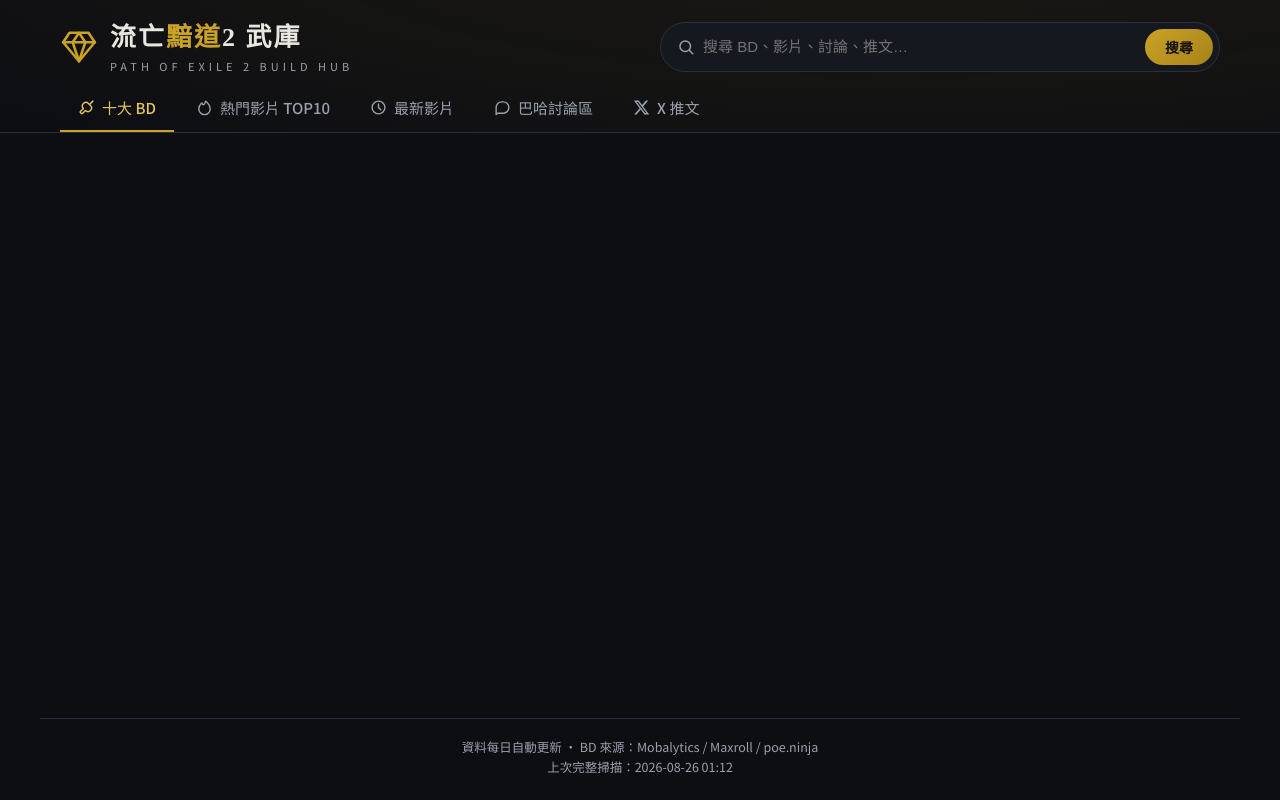
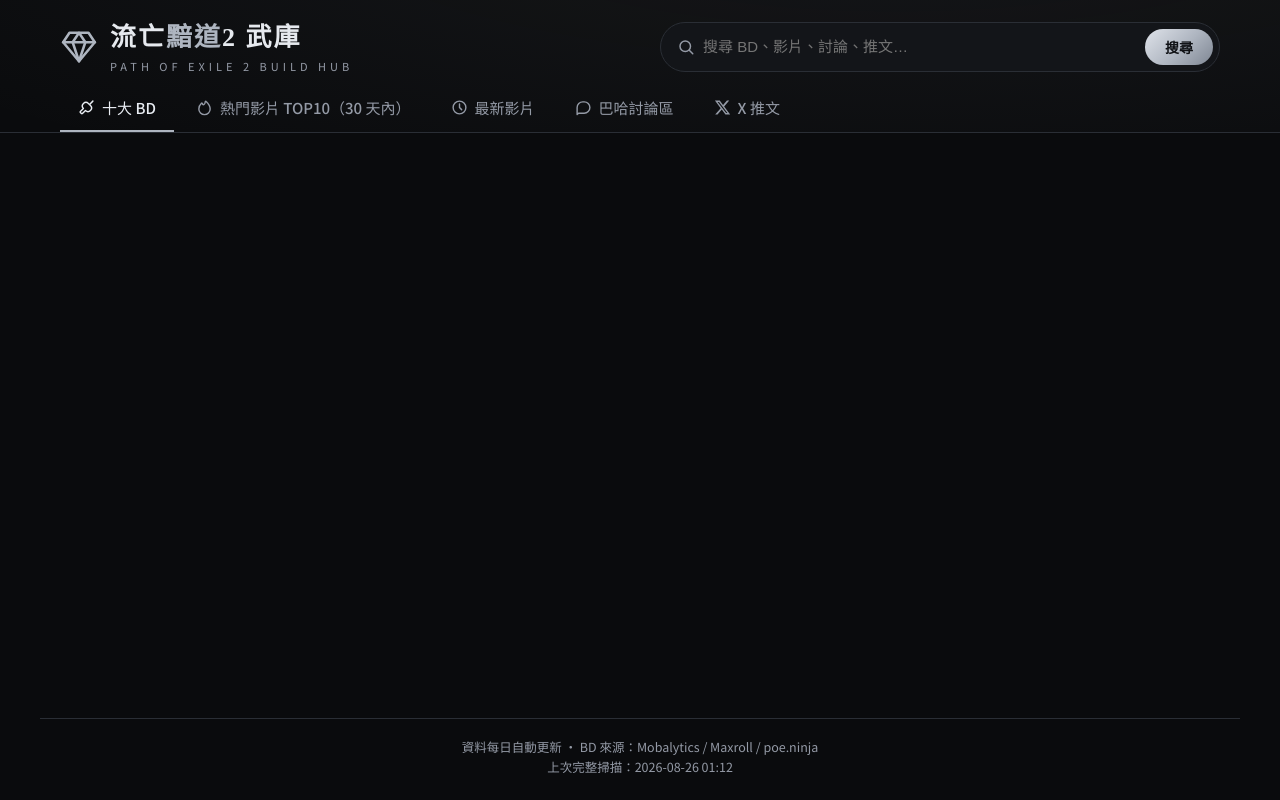
Before and after one commit to franky5440-afk/poe2, a Flask app: page / in a window 1280 px wide. Run offline with Flask 3, Linux system fonts and the light colour scheme.

Commit message:
retheme: 全站配色改為 POE2 黑銀風格，熱門影片標題標注 30 天窗口
- CSS 變數 --gold/--gold-hi 改為 --silver/--silver-hi，背景加深為近黑
- 金色漸層（按鈕、排名徽章、使用率條、tag 底色）全面改為金屬銀漸層
- class btn-gold 更名 btn-silver
- 熱門影片區標題改為「近 30 天熱門攻略影片 TOP 10」

```diff
--- a/static/style.css
+++ b/static/style.css
@@ -1,12 +1,12 @@
 :root {
-  --bg: #0d0e12;
-  --card: #16181f;
-  --card2: #1c1f28;
-  --border: #2b2f3a;
-  --gold: #c9a227;
-  --gold-hi: #e6c65c;
-  --text: #e8e6df;
-  --muted: #9aa0ad;
+  --bg: #0a0b0d;
+  --card: #131519;
+  --card2: #191c21;
+  --border: #2a2e35;
+  --silver: #aeb5c0;
+  --silver-hi: #e8ecf2;
+  --text: #e6e9ee;
+  --muted: #949aa6;
   --red: #b0433f;
   --green: #4f9d5d;
   --radius: 10px;
@@ -33,7 +33,7 @@
 .site-header {
   border-bottom: 1px solid var(--border);
   background:
-    radial-gradient(1200px 300px at 70% -80px, rgba(201,162,39,.08), transparent),
+    radial-gradient(1200px 300px at 70% -80px, rgba(174,181,192,.07), transparent),
     var(--bg);
 }
 .header-inner {
@@ -41,11 +41,11 @@
   display: flex; align-items: center; gap: 24px; flex-wrap: wrap;
 }
 .brand { display: flex; align-items: center; gap: 12px; }
-.brand-mark { width: 38px; height: 38px; color: var(--gold); }
+.brand-mark { width: 38px; height: 38px; color: var(--silver); }
 .brand-text h1 {
   font-family: "Noto Serif TC", serif; font-weight: 900; font-size: 26px; letter-spacing: 2px;
 }
-.brand-text h1 span { color: var(--gold); }
+.brand-text h1 span { color: var(--silver); }
 .brand-text p { font-size: 11px; letter-spacing: 4px; color: var(--muted); }
 
 .search-box {
@@ -54,19 +54,19 @@
   background: var(--card); border: 1px solid var(--border); border-radius: 999px;
   padding: 6px 6px 6px 16px;
 }
-.search-box:focus-within { border-color: var(--gold); }
+.search-box:focus-within { border-color: var(--silver); }
 .search-box svg { width: 18px; height: 18px; color: var(--muted); flex-shrink: 0; }
 .search-box input {
   flex: 1; background: none; border: none; outline: none;
   color: var(--text); font-size: 15px; min-width: 0;
 }
-.btn-gold {
-  background: linear-gradient(135deg, var(--gold), #a88318);
-  color: #14120c; border: none; border-radius: 999px;
+.btn-silver {
+  background: linear-gradient(135deg, #dfe3ea, var(--silver) 55%, #7e8693);
+  color: #101216; border: none; border-radius: 999px;
   padding: 8px 20px; font-weight: 700; font-size: 14px;
   transition: filter .2s;
 }
-.btn-gold:hover { filter: brightness(1.15); }
+.btn-silver:hover { filter: brightness(1.15); }
 
 .tabs {
   max-width: 1200px; margin: 0 auto; padding: 0 20px;
@@ -81,7 +81,7 @@
 }
 .tab svg { width: 17px; height: 17px; }
 .tab:hover { color: var(--text); }
-.tab.active { color: var(--gold-hi); border-bottom-color: var(--gold); }
+.tab.active { color: var(--silver-hi); border-bottom-color: var(--silver); }
 
 /* ---------- layout ---------- */
 main, .site-footer { width: 100%; max-width: 1200px; margin: 0 auto; padding: 0 20px; }
--- a/templates/index.html
+++ b/templates/index.html
@@ -22,7 +22,7 @@
     <form class="search-box" id="searchForm" role="search">
       <svg viewBox="0 0 24 24" fill="none" stroke="currentColor" stroke-width="2" stroke-linecap="round"><circle cx="11" cy="11" r="7"/><path d="M21 21l-4.3-4.3"/></svg>
       <input type="search" id="searchInput" placeholder="搜尋 BD、影片、討論、推文…" autocomplete="off">
-      <button type="submit" class="btn-gold">搜尋</button>
+      <button type="submit" class="btn-silver">搜尋</button>
     </form>
   </div>
   <nav class="tabs" id="tabs">
@@ -32,7 +32,7 @@
     </button>
     <button class="tab" data-tab="hot">
       <svg viewBox="0 0 24 24" fill="none" stroke="currentColor" stroke-width="2" stroke-linecap="round" stroke-linejoin="round"><path d="M12 22c4.4 0 8-3.6 8-8 0-4.9-3.6-8.5-5.7-10.5-.5-.5-1.3-.1-1.3.6C13 6.5 11 8 10 8c-.8 0-1-.7-1-1.5 0-.7-.8-1-1.3-.6C5.5 8 4 10.7 4 14c0 4.4 3.6 8 8 8z"/></svg>
-      熱門影片 TOP10
+      熱門影片 TOP10（30 天內）
     </button>
     <button class="tab" data-tab="new">
       <svg viewBox="0 0 24 24" fill="none" stroke="currentColor" stroke-width="2" stroke-linecap="round" stroke-linejoin="round"><circle cx="12" cy="12" r="9"/><path d="M12 7v5l3 3"/></svg>
@@ -76,7 +76,7 @@
 
   <section id="view-hot" class="view hidden">
     <div class="view-head">
-      <h2>熱門攻略影片 TOP 10</h2>
+      <h2>近 30 天熱門攻略影片 TOP 10</h2>
       <span class="meta-time" data-meta="videos_hot"></span>
     </div>
     <div class="controls">
```
Also changed, not shown: other parts of static/style.css (+20 -20 lines).
